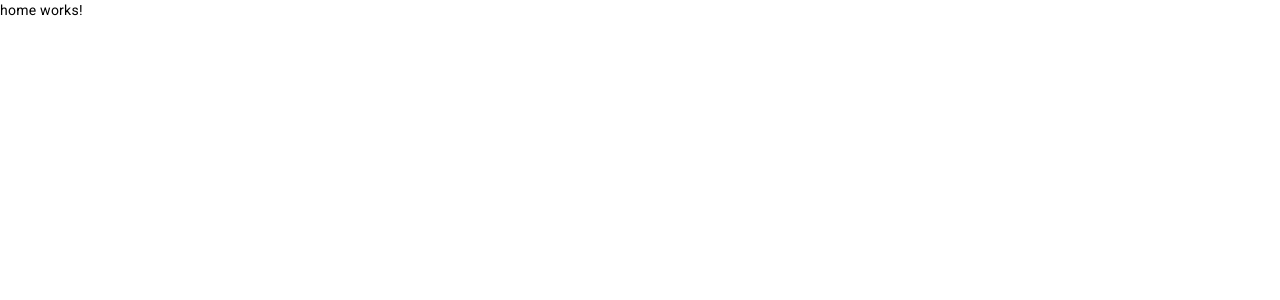
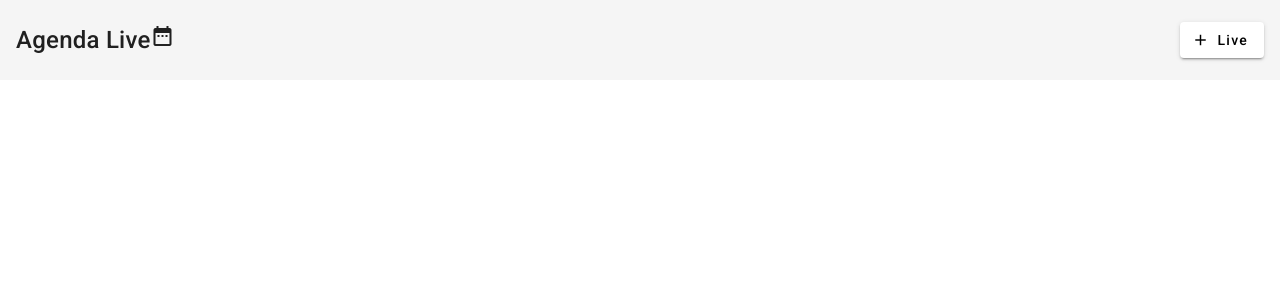
Before and after one commit to diogopaza/Projeto-Angular-Agenda, an Angular app in the folder agendalive/: page / in a window 1280 px wide. Shown: the top 300 px of the page. Built offline with nearby package versions, Linux system fonts and the light colour scheme.

Commit message:
adicionado toolbar

```diff
--- a/agendalive/src/app/views/home/home.component.css
+++ b/agendalive/src/app/views/home/home.component.css
@@ -0,0 +1,6 @@
+.example-icon {
+    padding: 0 14px;
+  }
+  .example-spacer {
+    flex: 1 1 auto;
+  }
--- a/agendalive/src/app/views/home/home.component.html
+++ b/agendalive/src/app/views/home/home.component.html
@@ -1 +1,7 @@
-<p>home works!</p>
+<mat-toolbar>
+    <mat-toolbar-row style="font-size: 1.5rem; height: 80px;">
+      <span>Agenda Live<mat-icon>date_range</mat-icon></span>
+      <span class="example-spacer"></span>
+      <button mat-raised-button >Live<mat-icon>add</mat-icon></button>
+    </mat-toolbar-row>
+  </mat-toolbar>
--- /dev/null
+++ b/agendalive/src/app/views/home/live-list/live-list.component.html
@@ -0,0 +1 @@
+<p>live-list works!</p>
```
Also changed, not shown: agendalive/src/app/app.module.ts (+13 -2 lines), agendalive/src/app/views/home/live-list/live-list.component.ts (added, +10 -0 lines), agendalive/src/app/views/home/live-list/live-list.component.css (added).
